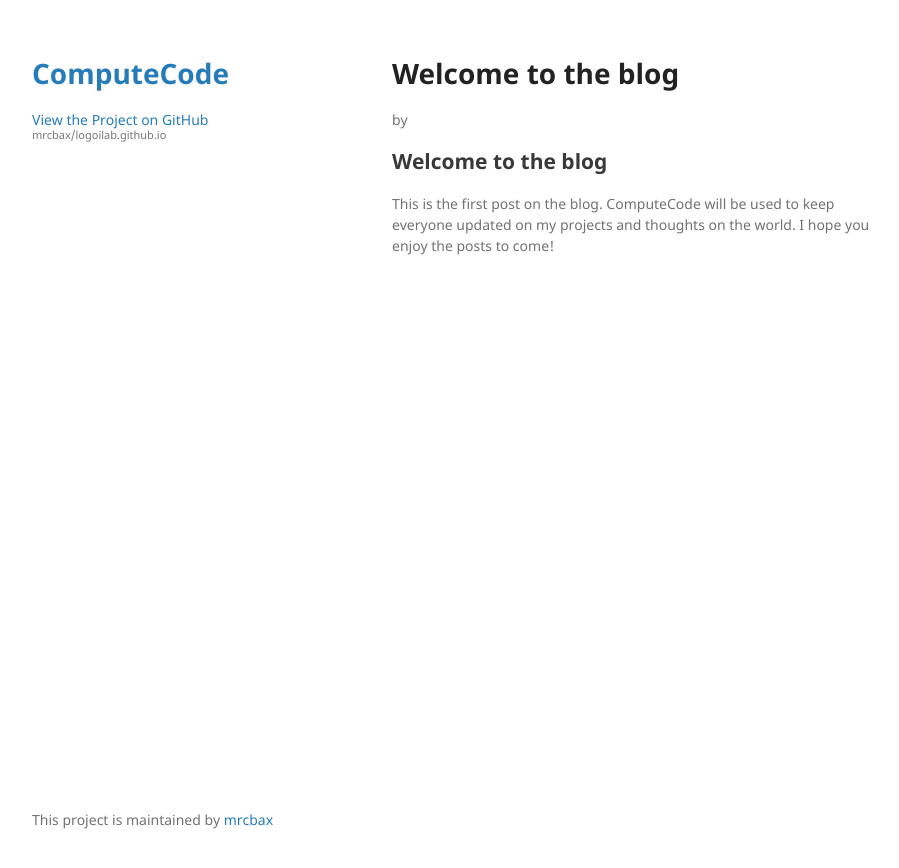
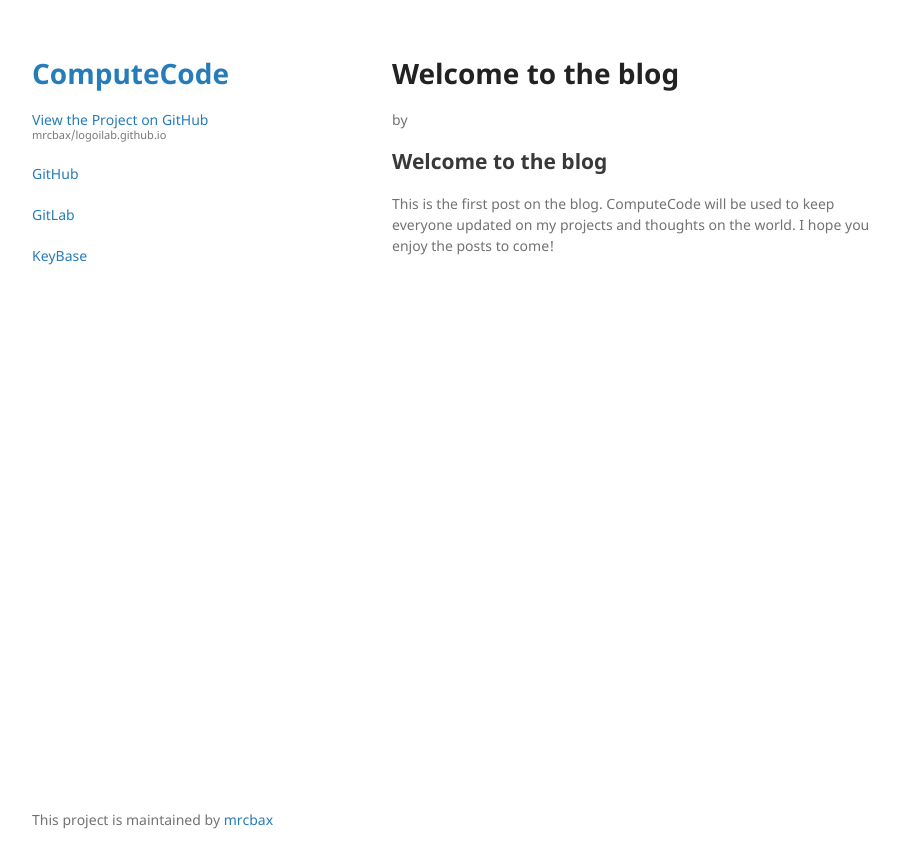
Before and after one commit to mrcbax/logoilab.github.io, a Jekyll site: the page built from 2018-06-09_1.md, in a window 1280 px wide. Shown: the top 868 px of the page, without its empty margins (178-1077 px from the left). Built offline with Jekyll 4.4.1, drawn with Linux system fonts in a browser that asks for light colours; the repository's description, which GitHub fills in, is left out; our own code applies the rules of GitHub Pages for plain Markdown files.

Commit message:
added links

```diff
--- a/_layouts/default.html
+++ b/_layouts/default.html
@@ -27,8 +27,13 @@
         {% endif %}
 
         <!--{% if site.github.is_user_page %}
-        <p class="view"><a href="{{ site.github.owner_url }}">View My GitHub Profile</a></p>
-	{% endif %}-->
+            <p class="view"><a href="{{ site.github.owner_url }}">View My GitHub Profile</a></p>
+	      {% endif %}-->
+
+        <p class="view"><a href="{{ site.github.owner_url }}">GitHub</a></p>
+        <p class="view"><a href="https://www.gitlab.com/LogoiLab">GitLab</a></p>
+        <p class="view"><a href="https://www.keybase.io/mrcbax">KeyBase</a></p>
+
 
         {% if site.show_downloads %}
         <ul class="downloads">
```
